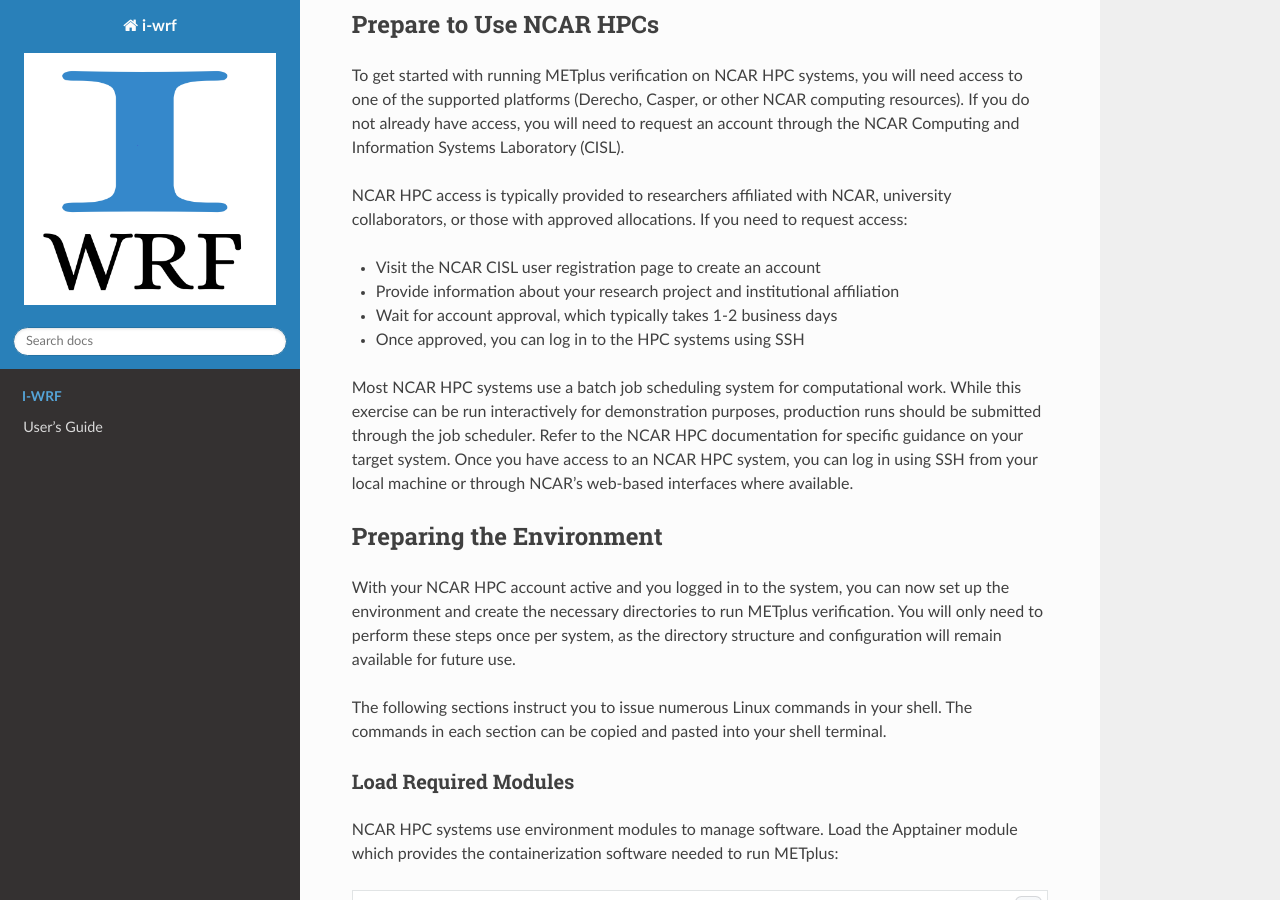
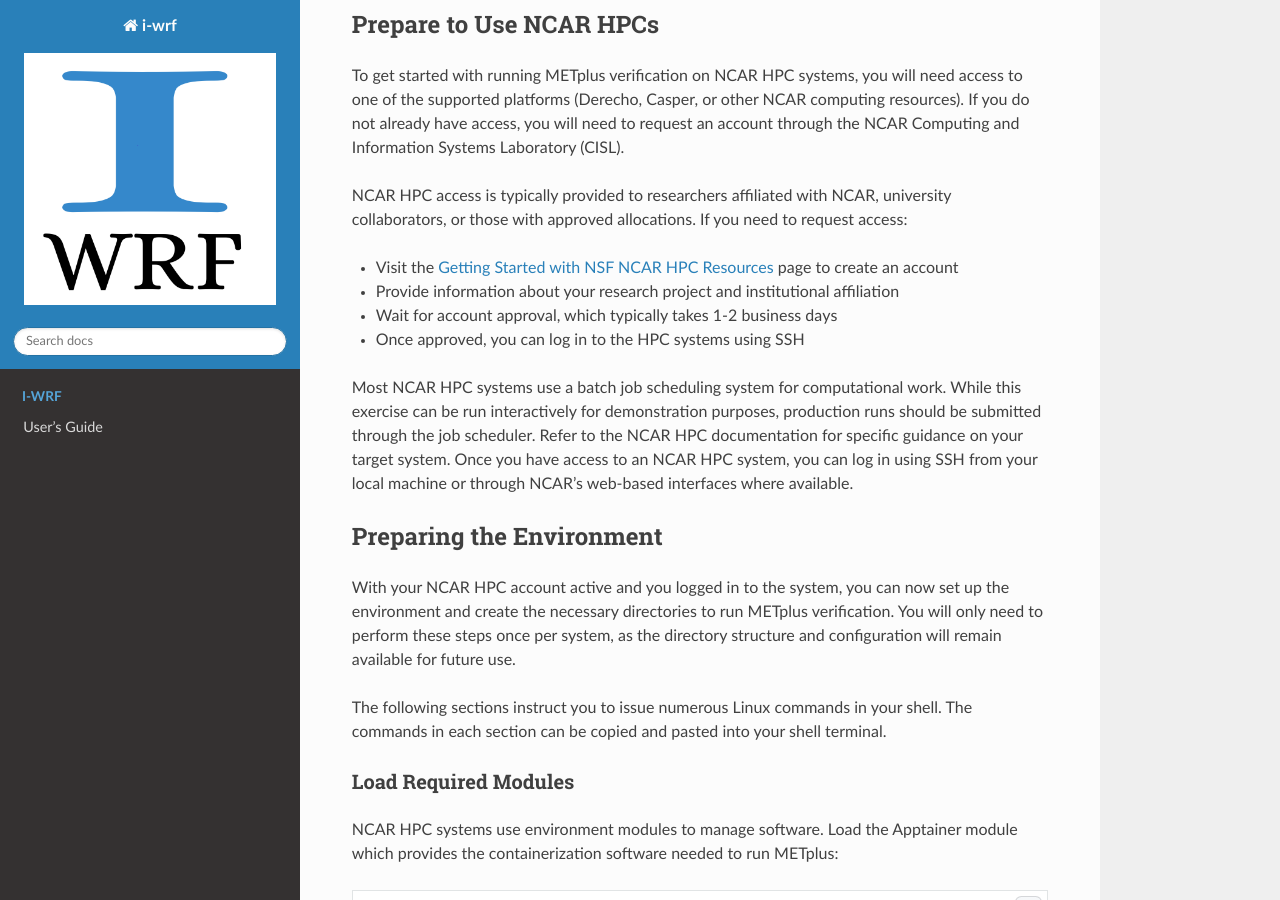
Before and after one commit to NCAR/i-wrf, a Sphinx documentation site: the page built from docs/Users_Guide/lulcncarhpc.rst, in a window 1280 px wide and 900 px high, scrolled down 749 px. Built offline with Sphinx 7.4.7 and the Read the Docs theme 3.1.0, drawn with Linux system fonts in a browser that asks for light colours; comment, search, counter and statistics services are not loaded.

Commit message:
Update docs/Users_Guide/lulcncarhpc.rst
Co-authored-by: John Halley Gotway <johnhg@ucar.edu>

```diff
--- a/docs/Users_Guide/lulcncarhpc.rst
+++ b/docs/Users_Guide/lulcncarhpc.rst
@@ -25,7 +25,7 @@ To get started with running METplus verification on NCAR HPC systems, you will n
 
 NCAR HPC access is typically provided to researchers affiliated with NCAR, university collaborators, or those with approved allocations. If you need to request access:
 
-* Visit the NCAR CISL user registration page to create an account
+* Visit the `Getting Started with NSF NCAR HPC Resources <https://ncar-hpc-docs-arc-iframe.readthedocs.io/getting-started/#getting-started-with-nsf-ncar-hpc-resources>`_ page to create an account
 * Provide information about your research project and institutional affiliation
 * Wait for account approval, which typically takes 1-2 business days
 * Once approved, you can log in to the HPC systems using SSH
```
